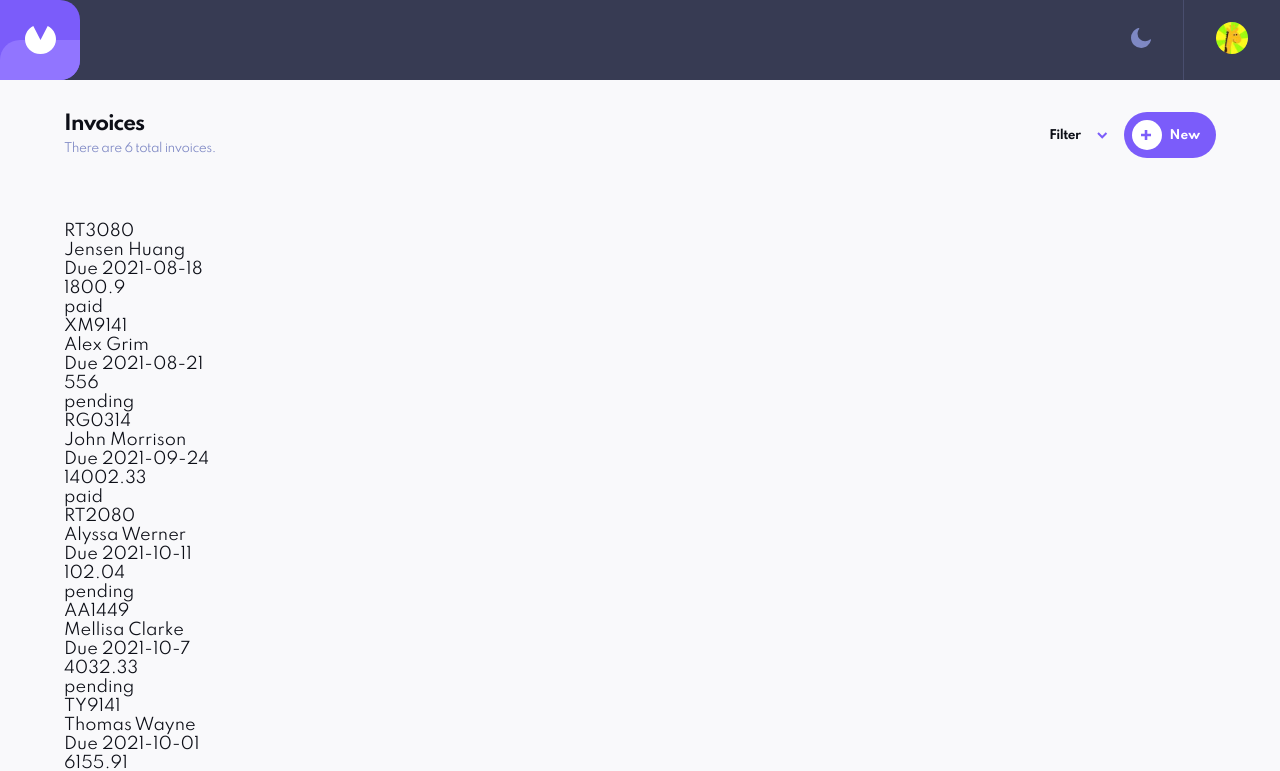
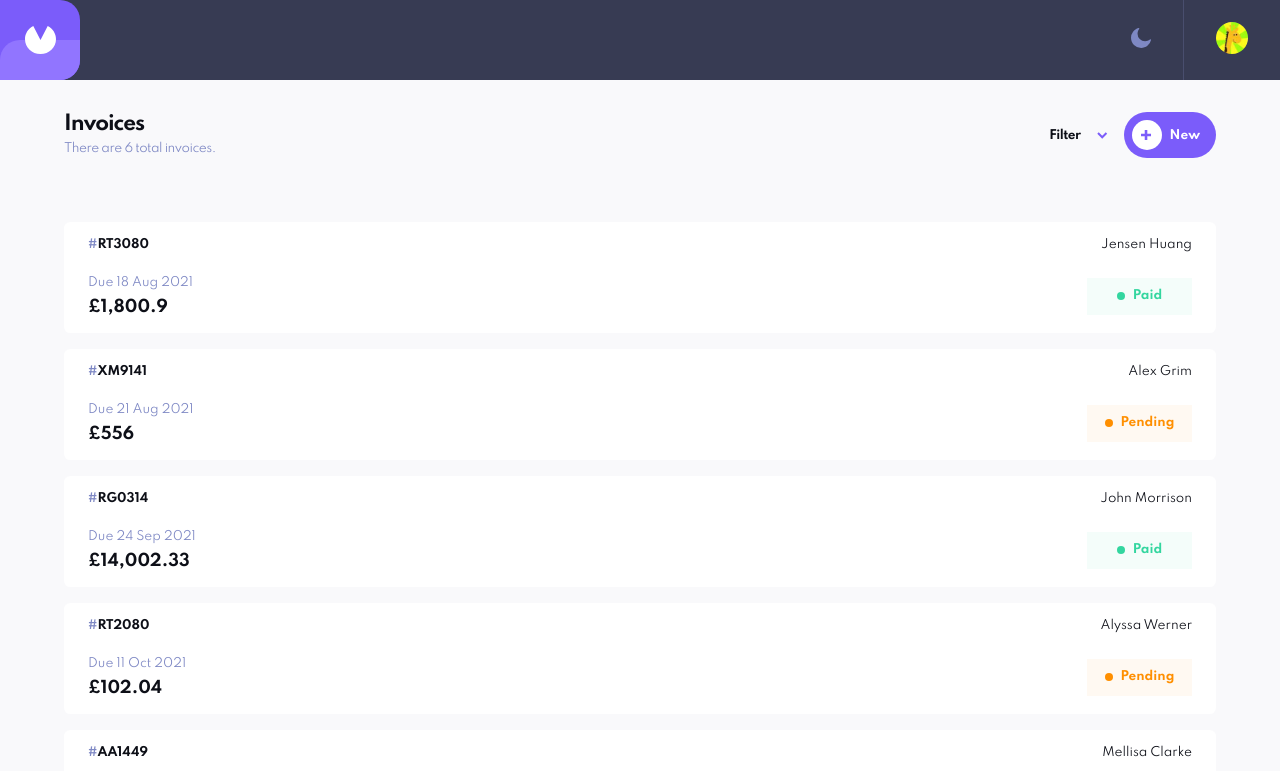
Before and after one commit to DavidBarcenas/angular-invoice, an Angular app: page / in a window 1280 px wide. Shown: the top 771 px of the page. Built offline with nearby package versions, Linux system fonts and the light colour scheme.

Commit message:
deign invoice list

```diff
--- a/src/app/invoices/pages/home/home.component.html
+++ b/src/app/invoices/pages/home/home.component.html
@@ -1,16 +1,24 @@
 <app-header></app-header>
 <ul class="invoice-list">
-  <li class="invoice-item" *ngFor="let invoice of invoices$ | async">
+  <li
+    class="invoice-item theme-animation"
+    *ngFor="let invoice of invoices$ | async; let i = index"
+    [ngStyle]="{ 'animation-delay': i + 's' }"
+  >
     <div class="invoice-wrap">
       <span class="inovice-id">{{ invoice.id }}</span>
       <p class="inovice-client">{{ invoice.clientName }}</p>
     </div>
-    <div class="invoice-item--wrap">
+    <div class="invoice-wrap">
       <div>
-        <span class="invoice-date">Due {{ invoice.createdAt }}</span>
-        <p class="invoice-total">{{ invoice.total }}</p>
+        <span class="invoice-date"
+          >Due {{ invoice.createdAt | date: "dd MMM yyyy" }}</span
+        >
+        <p class="invoice-total">£{{ invoice.total | number }}</p>
       </div>
-      <span class="inovice-status">{{ invoice.status }}</span>
+      <span class="inovice-status" [ngClass]="'status-' + invoice.status">{{
+        invoice.status
+      }}</span>
     </div>
   </li>
 </ul>
--- a/src/app/invoices/pages/home/home.component.scss
+++ b/src/app/invoices/pages/home/home.component.scss
@@ -0,0 +1,37 @@
+.invoice-item {
+  background: var(--bg-box);
+  border-radius: 0.4rem;
+  font-size: 0.75rem;
+  margin-bottom: 1rem;
+  padding: 1rem 1.5rem;
+}
+
+.invoice-wrap {
+  display: flex;
+  align-items: center;
+  justify-content: space-between;
+
+  &:first-child {
+    margin-bottom: 1.5rem;
+  }
+}
+
+.inovice-id {
+  font-weight: 700;
+
+  &:before {
+    content: "#";
+    color: hsl(231, 37%, 63%);
+  }
+}
+
+.invoice-date {
+  color: var(--btn-text);
+  display: block;
+  margin-bottom: 0.5rem;
+}
+
+.invoice-total {
+  font-size: 1rem;
+  font-weight: 700;
+}
--- a/src/app/sass/_vars.scss
+++ b/src/app/sass/_vars.scss
@@ -3,6 +3,9 @@ $light-purple: hsl(252, 100%, 73%);
 $dark-purple: hsl(252, 94%, 67%);
 $light-bg: hsl(0, 0%, 100%);
 $dark-bg: hsl(233, 30%, 21%);
+$status-paid: #33d69f;
+$status-pending: #ff8f00;
+$status-draft: #373b53;
 
 // Sidebar
 $light-sidebar-bg: hsl(231, 20%, 27%);
--- a/src/styles.scss
+++ b/src/styles.scss
@@ -34,13 +34,59 @@ ul {
 }
 
 .theme-animation {
-  transition: color 0.2s, background 0.3s;
+  transition: background 0.3s, color 0.1s;
 }
 
 .flex-center {
   display: flex;
   align-items: center;
   justify-content: center;
+}
+
+.status-paid,
+.status-pending,
+.status-draft {
+  font-weight: 700;
+  line-height: 2.3rem;
+  text-transform: capitalize;
+  width: 105px;
+  text-align: center;
+
+  &:before {
+    content: "";
+    display: inline-block;
+    width: 8px;
+    height: 8px;
+    border-radius: 50%;
+    background: inherit;
+    vertical-align: middle;
+    margin-right: 0.5rem;
+  }
+}
+
+.status-paid {
+  color: $status-paid;
+  background: rgba($status-paid, 0.05);
+
+  &:before {
+    background: $status-paid;
+  }
+}
+.status-pending {
+  color: $status-pending;
+  background: rgba($status-pending, 0.05);
+
+  &:before {
+    background: $status-pending;
+  }
+}
+.status-draft {
+  color: $status-draft;
+  background: rgba($status-draft, 0.05);
+
+  &:before {
+    background: $status-draft;
+  }
 }
 
 @keyframes fadeIn {
```
